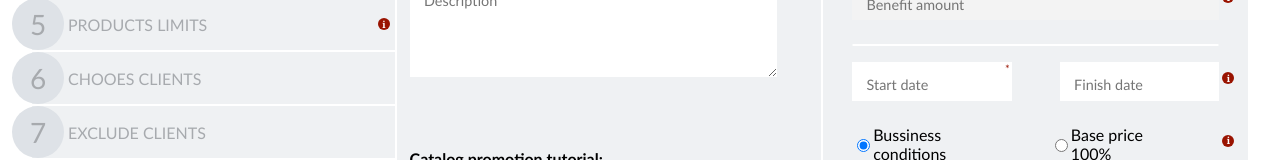
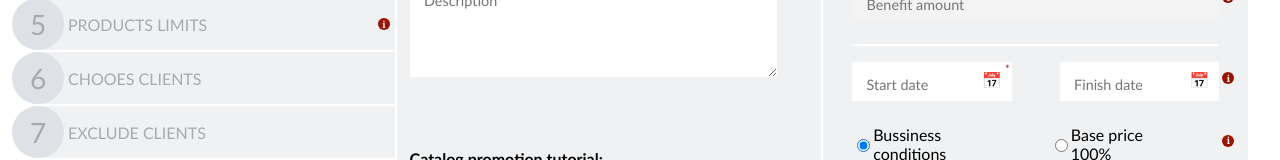
Before and after one commit to wmaKRET/angular-form, an Angular app: page /add in a window 1280 px wide. Shown: the part 234-394 px from the top of the page. Built offline with nearby package versions, Linux system fonts and the light colour scheme.

Commit message:
Add calendar emoji

```diff
--- a/src/app/add-edit/add-edit-definition/add-edit-definition.component.html
+++ b/src/app/add-edit/add-edit-definition/add-edit-definition.component.html
@@ -107,6 +107,7 @@
                     placeholder="Start date"
                     onfocus="(this.type='date')"
                 />
+                <span class="input-container-calendar">📅</span>
                 <span class="input-container-mark">*</span>
             </div>
             <div [ngClass]="{ 'is-invalid': submitted && getValidator }">
@@ -117,6 +118,7 @@
                     placeholder="Finish date"
                     onfocus="(this.type='date')"
                 />
+                <span class="input-container-calendar">📅</span>
             </div>
             <div class="tooltip">
                 i
--- a/src/app/add-edit/add-edit-definition/add-edit-definition.component.scss
+++ b/src/app/add-edit/add-edit-definition/add-edit-definition.component.scss
@@ -51,6 +51,12 @@ hr {
 .input-container {
   margin-bottom: 1em;
   position: relative;
+
+  &-calendar {
+    position: absolute;
+    top: 8px;
+    right: 10px;
+  }
 
   &-mark {
     margin: 0;
```
